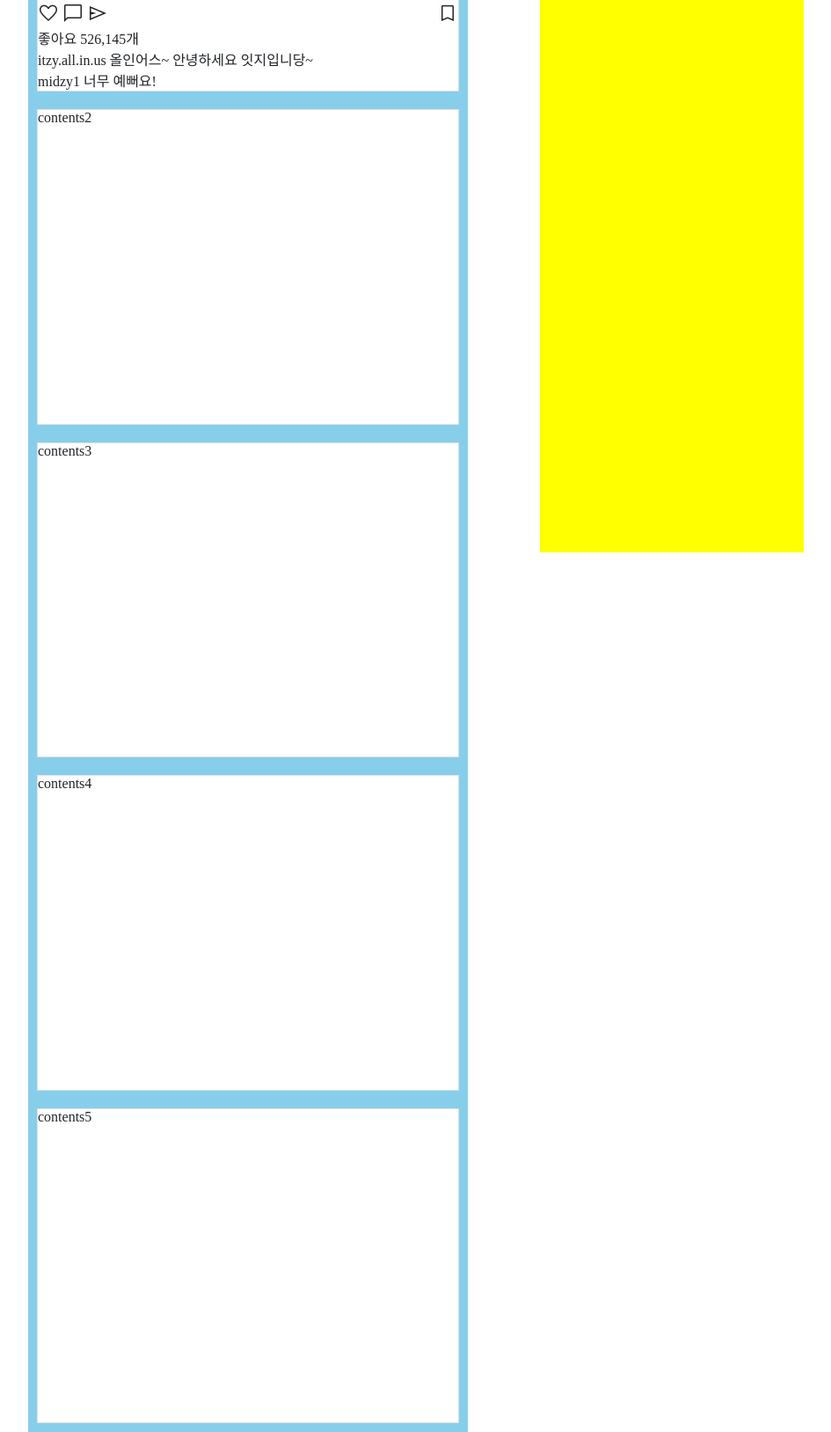
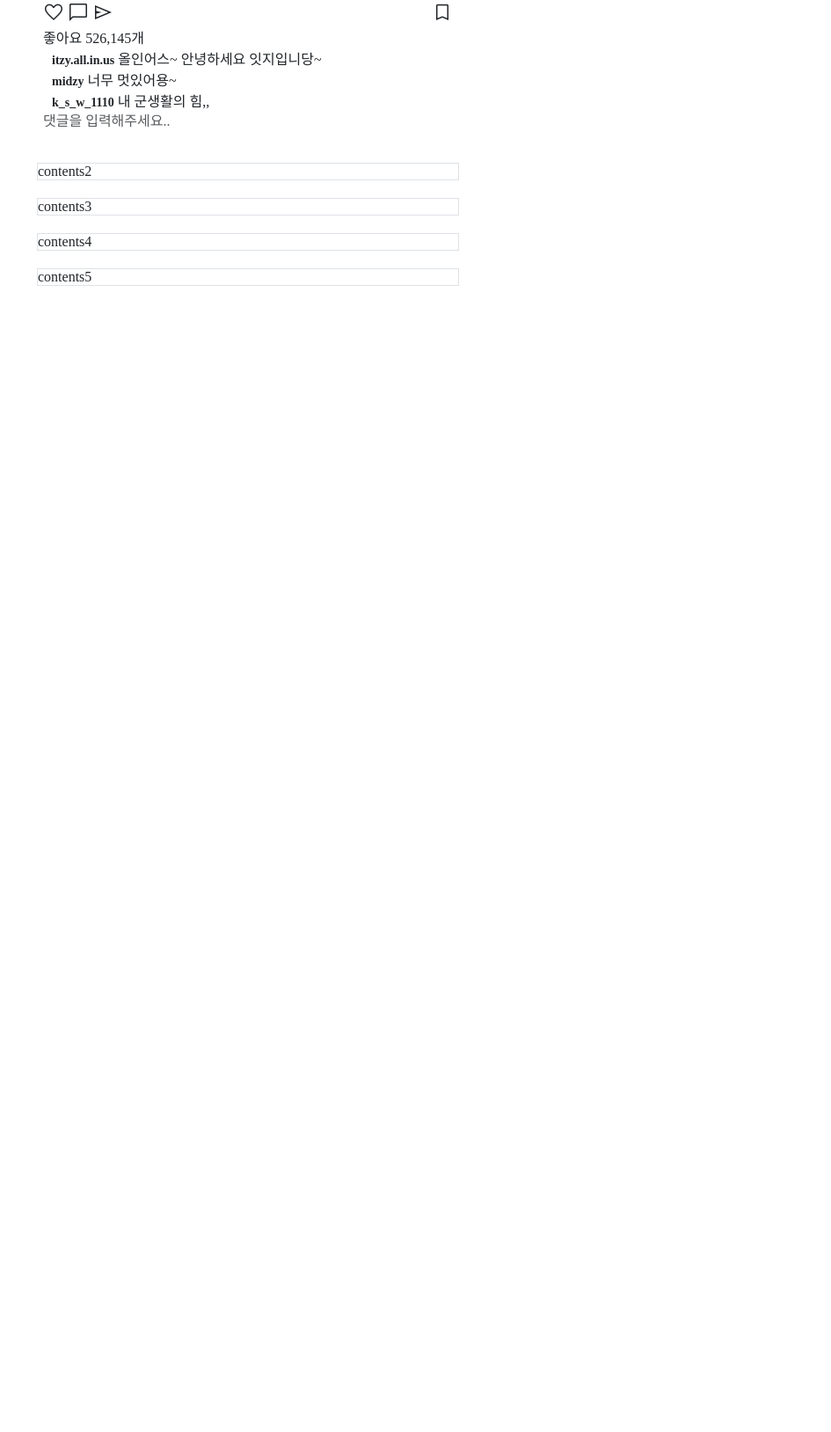
Before and after one commit to SunwooKim11/study_django, a Django app: page / in a window 1280 px wide. Shown: the part 422-2050 px from the top of the page at 88% size, without its empty margins (308-1253 px from the left). Run offline with Django 4.2, Linux system fonts and the light colour scheme.

Commit message:
Make right, left feed

```diff
--- a/instagram_clone/myapp/templates/main.html
+++ b/instagram_clone/myapp/templates/main.html
@@ -59,7 +59,7 @@
       }
 
       .left_body{
-        background-color: skyblue;
+        /* background-color: skyblue;  */
         width: 500px;
         height: 2000px;
         margin-right: 100px;
@@ -68,7 +68,7 @@
       }
 
       .right_body{
-        background-color: yellow;
+        /* background-color: yellow;  */
         width: 300px;
         height: 1000px;
         left: 72%;
@@ -79,13 +79,25 @@
       .feed_box{
         background-color: white;
         width: 480px;
+        /* height: 480px; */
         margin: 10px;
-        height: 480px;
+
+        border: none;
       }
 
       .feed_img{
         width: inherit;
         height: 300px;
+      }
+
+      .feed_footer{
+        padding: 0px 7px 15px;
+      }
+
+      .form-control{
+        border: none;
+        margin: 0;
+        padding: 0;
       }
 
       .feed_icon{
@@ -94,7 +106,7 @@
       }
 
       .feed_name{
-        padding: 10px 0;
+        padding: 10px;
         display: flex;
         align-items: center;
       }
@@ -106,7 +118,7 @@
 
       .feed_name_id{
         font-size: 14px;
-        padding: 0px 10px;
+        padding-left: 10px;
         font-weight: bold;
       }
 
@@ -179,7 +191,7 @@
     <div class = "main_body" style="background-color: ##000000;">
       <div class="left_body">
 
-        <div class="border feed_box">
+        <div class="feed_box">
 
           <div class="feed_name">
             <div class="profile_box">
@@ -188,7 +200,7 @@
             <span class="feed_name_id"> itzy.all.in.us </span>
           </div>
           <img class="feed_img" src="https://pbs.twimg.com/media/FqYFetEaAAAkldt.jpg:large">
-          <div class="feed_contents">
+          <div class="feed_footer">
             <div class="feed_icon">
               <div>
                 <span class="material-symbols-outlined">favorite</span>
@@ -202,12 +214,23 @@
             <div class="feed_like">
               <p>좋아요 526,145개</p>
             </div>
-            <div class="feed_content">
-              <p class="feed_txt">itzy.all.in.us 올인어스~ 안녕하세요 잇지입니당~</p>
+            <div class="feed_post">
+              <p class="feed_txt">
+                <span class="feed_name_id">itzy.all.in.us</span>
+                올인어스~ 안녕하세요 잇지입니당~
+              </p>
             </div>
-            <div class="feed_reply">
-              <p class="feed_txt">midzy1 너무 예뻐요!</p>
+            <div class="feed_comment">
+              <p class="feed_txt">
+                <span class="feed_name_id">midzy</span>
+                너무 멋있어용~
+              </p>
+              <p class="feed_txt">
+                <span class="feed_name_id">k_s_w_1110</span>
+                내 군생활의 힘,,
+              </p>
             </div>
+            <input type="text" class="form-control" placeholder="댓글을 입력해주세요.." aria-label="Recipient's username" aria-describedby="button-addon2">
           </div>
         </div>
         <div class="border feed_box">contents2</div>
```
